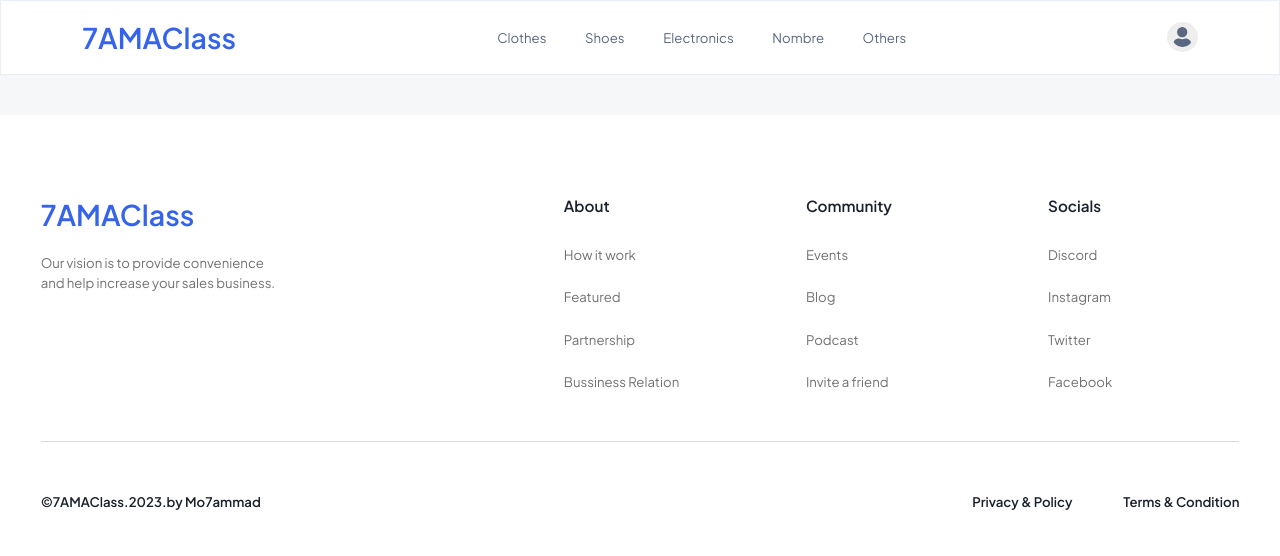
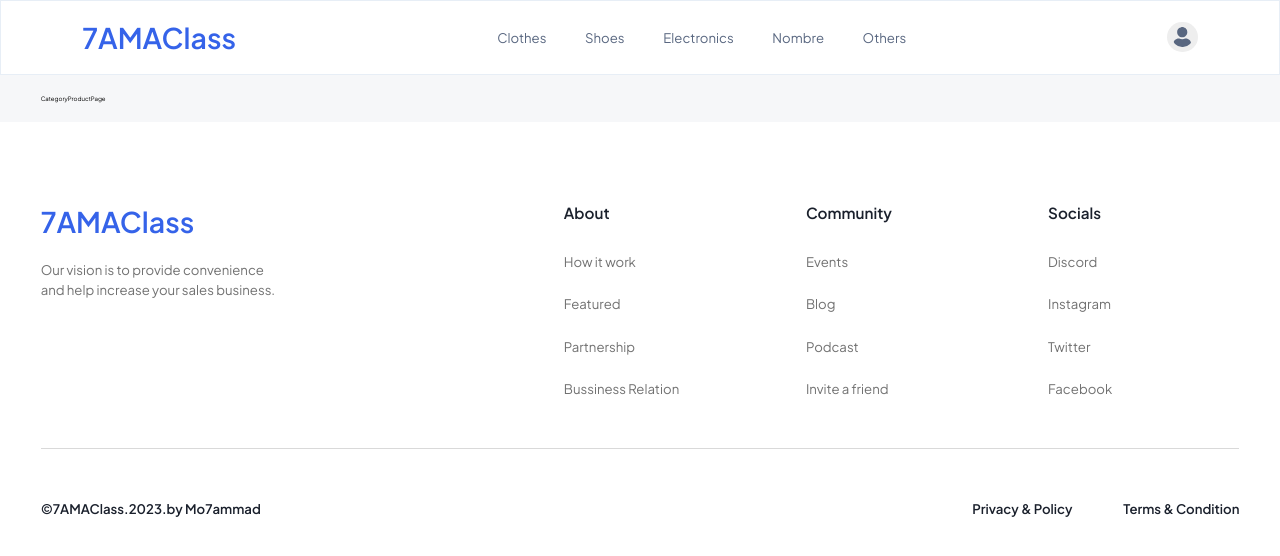
Before and after one commit to mfdf4415/store-react, a React (Create React App) app: page /category in a window 1280 px wide. Shown: the top 556 px of the page. Built offline with nearby package versions, Linux system fonts and the light colour scheme.

Commit message:
create some routes

```diff
--- a/src/App.js
+++ b/src/App.js
@@ -1,13 +1,14 @@
 import { BrowserRouter, Routes, Route } from 'react-router-dom';
 import './App.css';
 import Layout from './Layout/Layout';
+import routes from './routes';
 
 function App() {
   return (
     <BrowserRouter>
       <Layout>
         <Routes>
-
+          {routes.map(route => <Route index={route.path} path={route.path} element={route.element}></Route>)}
         </Routes>
       </Layout>
     </BrowserRouter>
--- /dev/null
+++ b/src/pages/CategoryProductPage.js
@@ -0,0 +1,5 @@
+const CategoryProductPage = () => {
+    return ( <div>CategoryProductPage</div> )
+}
+
+export default CategoryProductPage;
--- /dev/null
+++ b/src/pages/HomePage.js
@@ -0,0 +1,5 @@
+const HomePage = () => {
+    return ( <div>HomePage</div> )
+}
+
+export default HomePage;
--- /dev/null
+++ b/src/routes.js
@@ -0,0 +1,9 @@
+import CategoryProductPage from "./pages/CategoryProductPage";
+import HomePage from "./pages/HomePage";
+
+const routes = [
+    { path: "/", element: <HomePage /> },
+    { path: "/category", element: <CategoryProductPage /> },
+]
+
+export default routes
```
